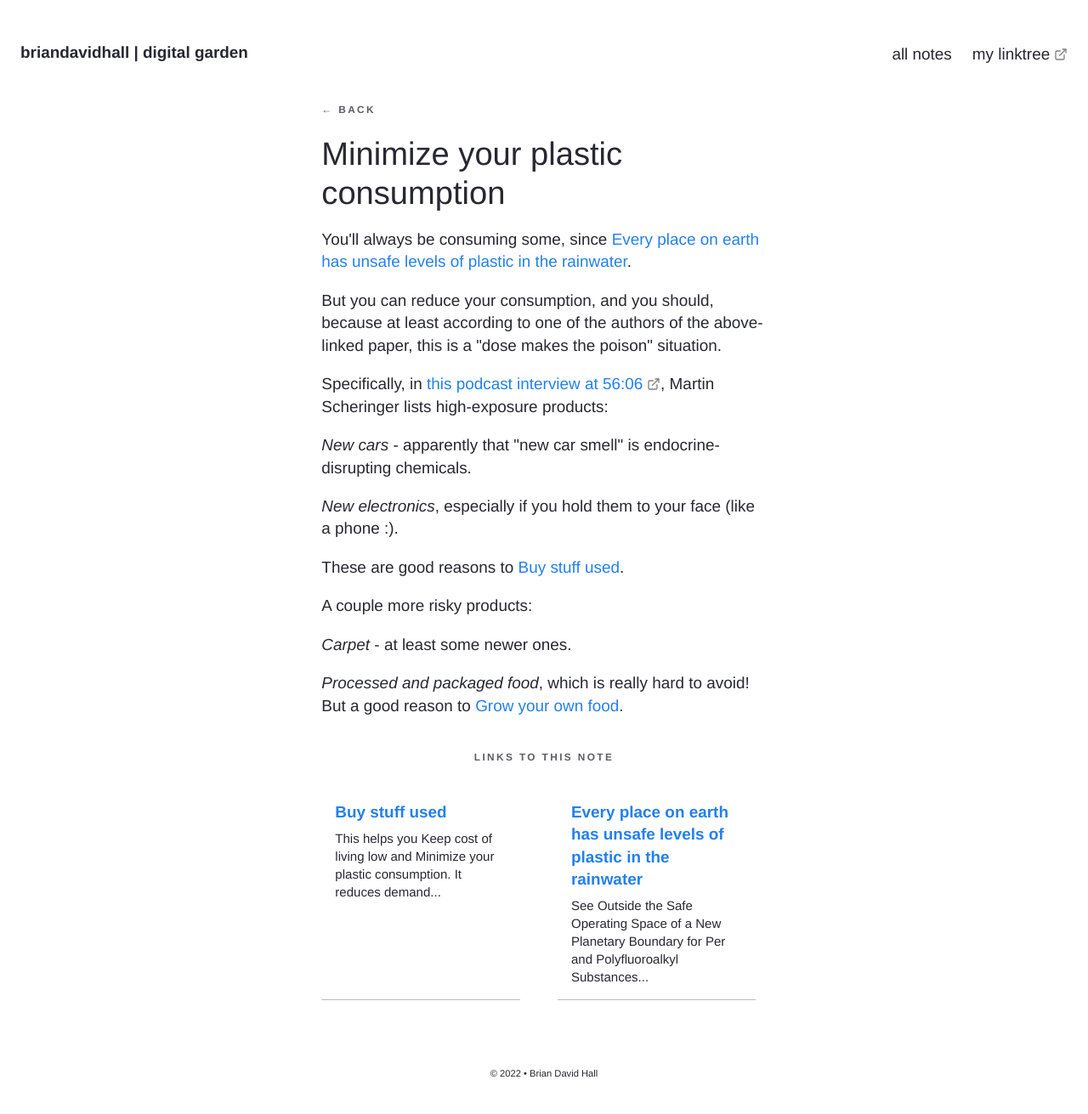
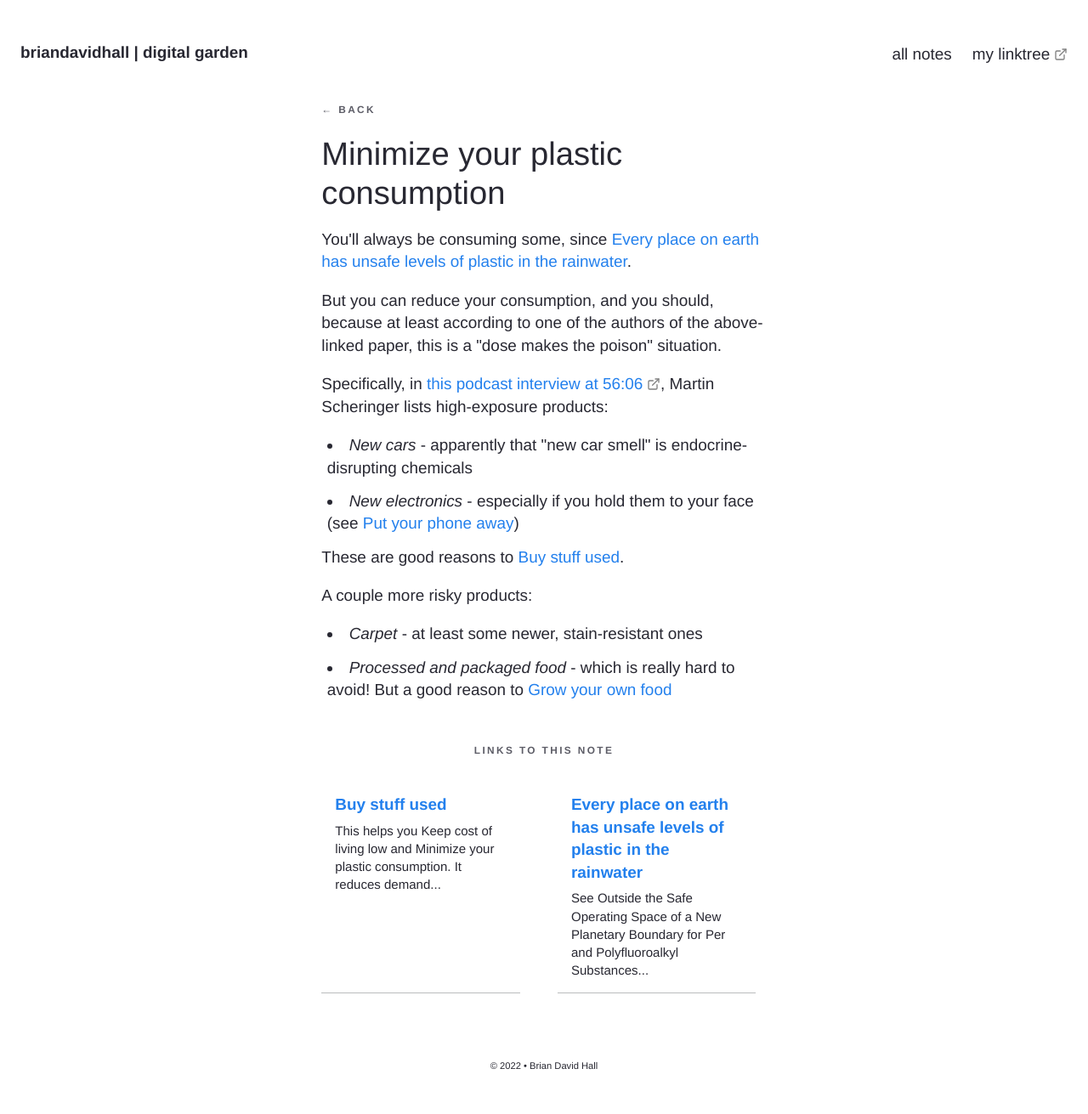
Before and after one commit to bruab/garden, a Jekyll site: the page built from _notes/Minimize your plastic consumption.md, in a window 1280 px wide. Shown: the whole page at 85% size. Built offline with Jekyll 4.4.1, drawn with Linux system fonts in a browser that asks for light colours.

Commit message:
moar enotes

```diff
--- a/_notes/Minimize your plastic consumption.md
+++ b/_notes/Minimize your plastic consumption.md
@@ -14,14 +14,12 @@ But you can reduce your consumption, and you should, because at least according
 
 Specifically, in [this podcast interview at 56:06](https://www.thegreatsimplification.com/episode/37-martin-scheringer), Martin Scheringer lists high-exposure products:
 
-_New cars_ - apparently that "new car smell" is endocrine-disrupting chemicals.
-
-_New electronics_, especially if you hold them to your face (like a phone :).
+- _New cars_ - apparently that "new car smell" is endocrine-disrupting chemicals
+- _New electronics_ - especially if you hold them to your face (see [[Put your phone away]])
 
 These are good reasons to [[Buy stuff used]].
 
 A couple more risky products:
 
-_Carpet_ - at least some newer ones.
-
-_Processed and packaged food_, which is really hard to avoid! But a good reason to [[Grow your own food]].
+- _Carpet_ - at least some newer, stain-resistant ones
+- _Processed and packaged food_ - which is really hard to avoid! But a good reason to [[Grow your own food]]
```
Also changed, not shown: _notes/Assume the best about people and the worst about organizations.md (added, +17 -0 lines), _notes/Keep cost of living low.md (+13 -0 lines).
